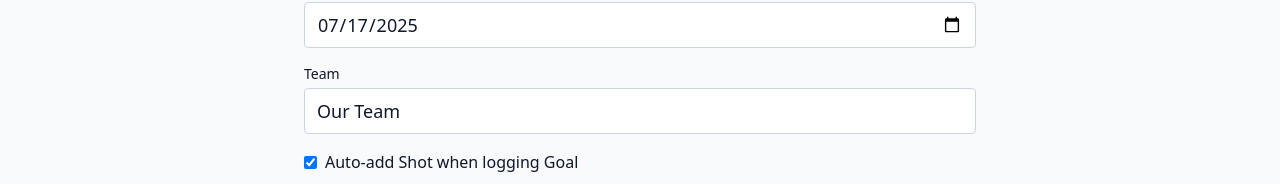
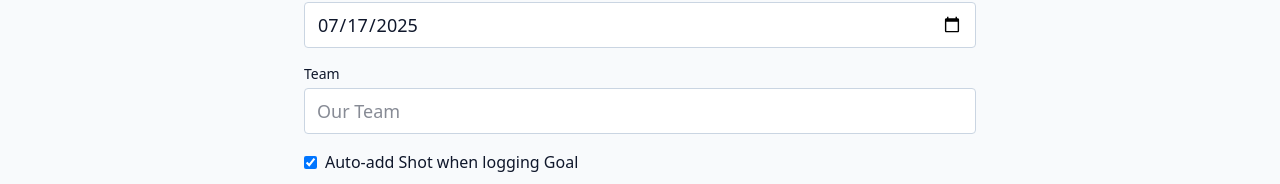
Before and after one commit to ajhunyady/waterpolo, a SvelteKit app: page /game/new in a window 1280 px wide. Shown: the part 249-433 px from the top of the page. Built offline with nearby package versions, Linux system fonts and the light colour scheme.

Commit message:
feat: leave home team blank for new games

```diff
--- a/src/routes/game/new/+page.svelte
+++ b/src/routes/game/new/+page.svelte
@@ -10,7 +10,7 @@
 
   let opponentName = $state('');
   let date = $state(new Date().toISOString().slice(0, 10));
-  let homeTeamName = $state('Our Team');
+  let homeTeamName = $state('');
   let periods = 4;
   let autoShotOnGoal = $state(true);
 
@@ -44,7 +44,7 @@
   // Load roster when a team is selected or reset when using a custom roster
   $effect(() => {
     if (!selectedTeamId) {
-      homeTeamName = 'Our Team';
+      homeTeamName = '';
       players = defaultPlayers();
       return;
     }
```
